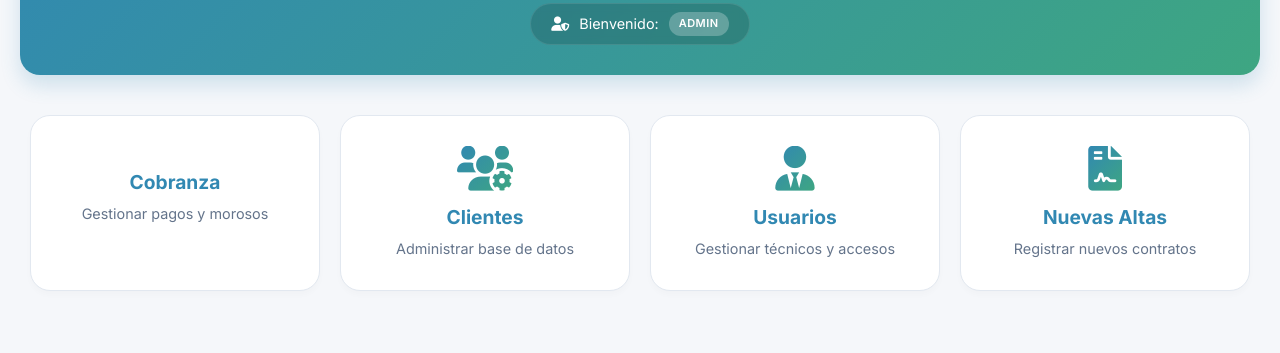
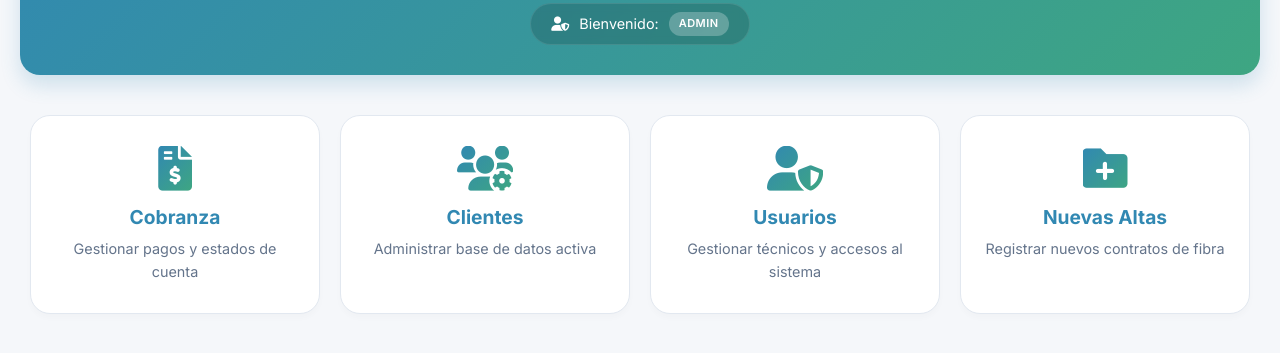
Before and after one commit to fibertecsoluciones/fibertec-web, a website: page admin/dashboard.html in a window 1280 px wide. Shown: the part 157-510 px from the top of the page. Drawn offline with Linux system fonts and the light colour scheme; sample sign-in values are in the browser's storage.

Commit message:
grid menu iconos faltaba finznas

```diff
--- a/admin/dashboard.html
+++ b/admin/dashboard.html
@@ -27,27 +27,27 @@
 
         <main class="grid-menu-admin">
             <a href="control-pagos.html" class="card-admin">
-                <i class="fas fa-money-bill-trend-up"></i>
+                <i class="fas fa-file-invoice-dollar"></i>
                 <h3>Cobranza</h3>
-                <p>Gestionar pagos y morosos</p>
+                <p>Gestionar pagos y estados de cuenta</p>
             </a>
 
             <a href="../tecnico/lista-clientes.html" class="card-admin">
-                <i class="fas fa-users-gear"></i>
+                <i class="fas fa-users-cog"></i>
                 <h3>Clientes</h3>
-                <p>Administrar base de datos</p>
+                <p>Administrar base de datos activa</p>
             </a>
 
             <a href="usuarios.html" class="card-admin">
-                <i class="fas fa-user-tie"></i>
+                <i class="fas fa-user-shield"></i>
                 <h3>Usuarios</h3>
-                <p>Gestionar técnicos y accesos</p>
+                <p>Gestionar técnicos y accesos al sistema</p>
             </a>
 
             <a href="../tecnico/alta-cliente.html" class="card-admin">
-                <i class="fas fa-file-contract"></i>
+                <i class="fas fa-folder-plus"></i>
                 <h3>Nuevas Altas</h3>
-                <p>Registrar nuevos contratos</p>
+                <p>Registrar nuevos contratos de fibra</p>
             </a>
         </main>
     </div>
```
